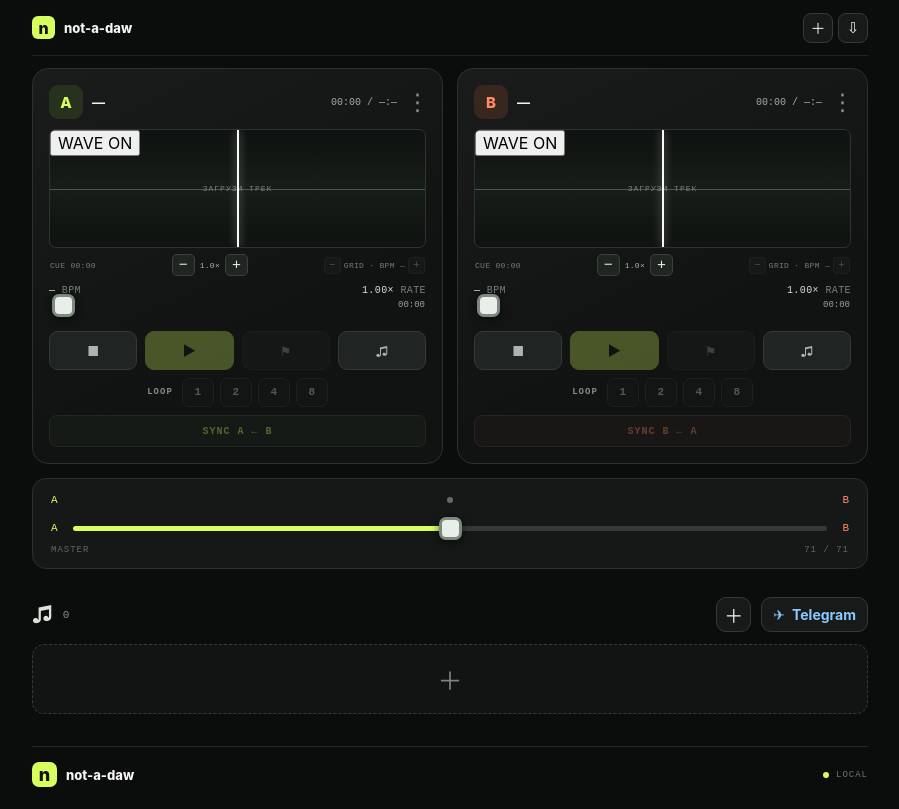
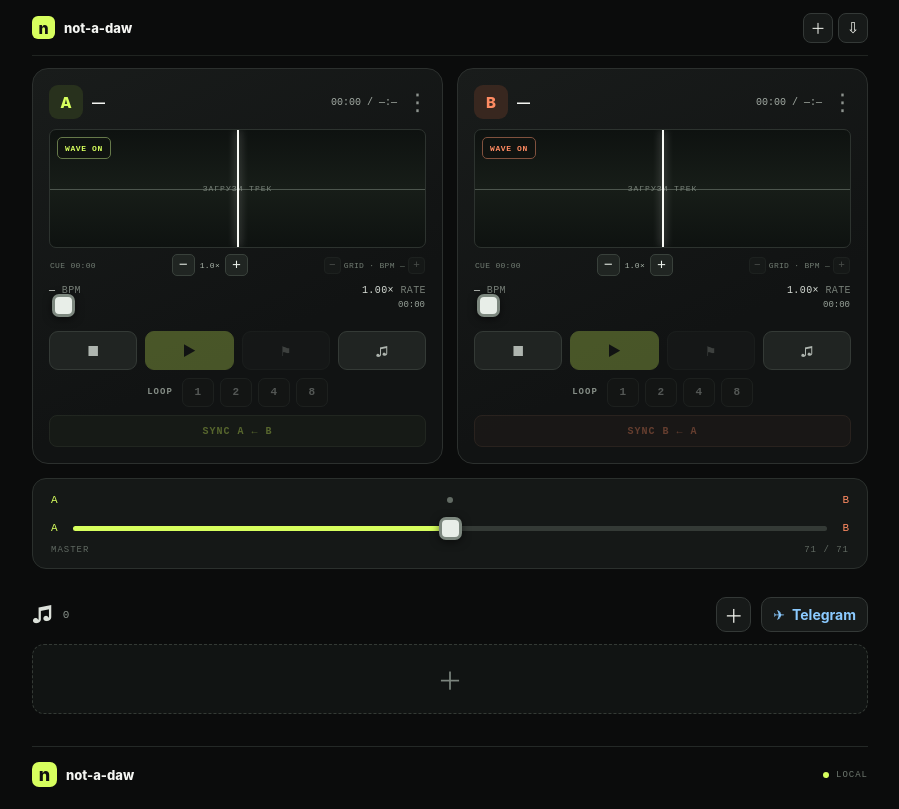
Before and after one commit to Startat6am/not-a-daw, a React (Vite) app: page / in a window 1280 px wide. Shown: the whole page, without its empty margins (190-1089 px from the left). Built offline with nearby package versions, Linux system fonts and the light colour scheme.

Commit message:
Style waveform visibility overlay toggle

```diff
--- a/src/styles.css
+++ b/src/styles.css
@@ -244,3 +244,11 @@
 .loop-controls button:disabled{opacity:.35;cursor:not-allowed}
 .loop-controls .loop-exit{min-width:25px;padding:0;color:#ff9c82;border-color:#59382f}
 @media(max-width:600px){.loop-controls{gap:4px;margin-top:5px;min-height:27px}.loop-controls button{min-width:29px;height:26px;padding:0 6px}.loop-controls span{font-size:8px}}
+
+
+/* Overlay toggle for waveform rendering, positioned on the left edge of each deck waveform. */
+.waveform-toggle{position:absolute;z-index:8;top:7px;left:7px;height:22px;padding:0 7px;border:1px solid #424a42;border-radius:5px;background:#101411eF;color:#aab4aa;font:700 8px ui-monospace,monospace;letter-spacing:.6px;cursor:pointer;backdrop-filter:blur(5px);touch-action:manipulation}
+.waveform-toggle.is-on{border-color:#66794a;color:var(--lime)}
+.wave-b .waveform-toggle.is-on{border-color:#80513e;color:var(--orange)}
+.waveform-toggle:focus-visible{outline:2px solid var(--lime);outline-offset:2px}
+@media(max-width:600px){.waveform-toggle{top:5px;left:5px;height:21px;padding:0 6px;font-size:7px}}
```
